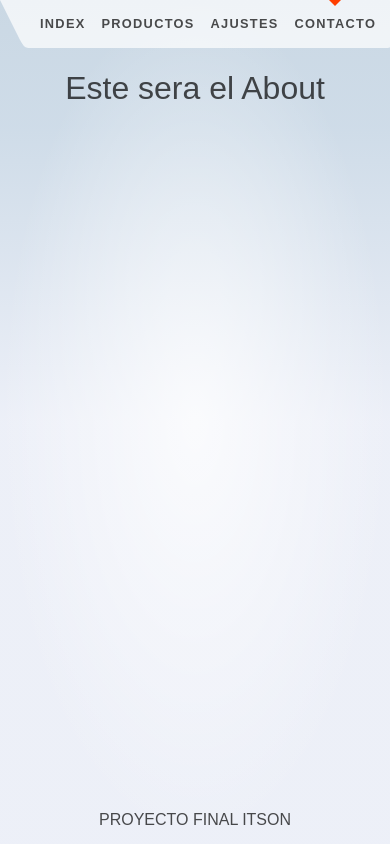
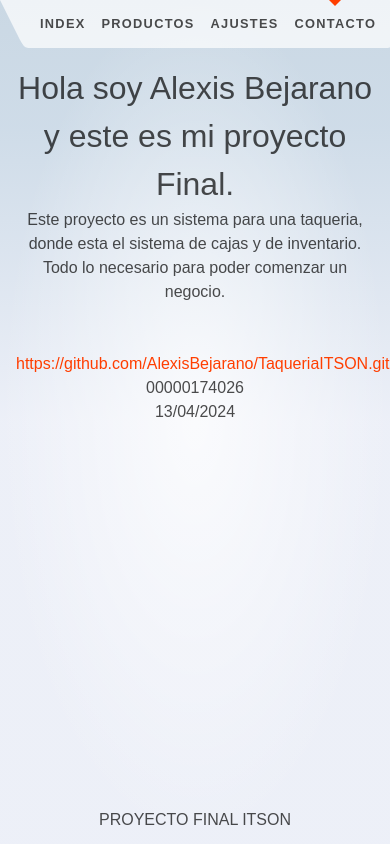
Before and after one commit to AlexisBejarano/TaqueriaITSON, a SvelteKit app: page /contacto in a window 390 px wide. Shown: the top 844 px of the page. Built offline with nearby package versions, Linux system fonts and the light colour scheme.

Commit message:
Se corrigio el agregar productos y se arreglo el responsive y soluciono el centrado de los productos

```diff
--- a/src/routes/contacto/+page.svelte
+++ b/src/routes/contacto/+page.svelte
@@ -1 +1,9 @@
-<h1>Este sera el About</h1>
+<div class="text-center">
+    <h1>Hola soy Alexis Bejarano y este es mi proyecto Final.</h1>
+    <p>Este proyecto es un sistema para una taqueria, donde esta el sistema de cajas y de inventario.</p>
+    <p>Todo lo necesario para poder comenzar un negocio.</p>
+    <br><br>
+    <a href="https://github.com/AlexisBejarano/TaqueriaITSON.git">https://github.com/AlexisBejarano/TaqueriaITSON.git</a>
+    <p>00000174026</p>
+    <p>13/04/2024</p>
+</div>
--- a/src/routes/index/+page.svelte
+++ b/src/routes/index/+page.svelte
@@ -132,7 +132,7 @@ async function confirmTicket() {
 <h2 class="mt-3 text-center font-bold">ARTICULOS</h2>
 
 <!-- Lista de tacos disponibles -->
-<div class="caja-container">
+<div class="caja-container justify-center">
     {#each tacos as taco}
         <div class="taco-item">
             <h3>{taco.nombre}</h3>
```
Also changed, not shown: src/routes/ajustes/+page.svelte (+14 -13 lines).
